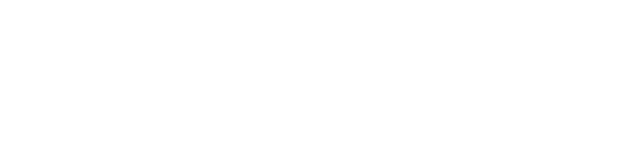
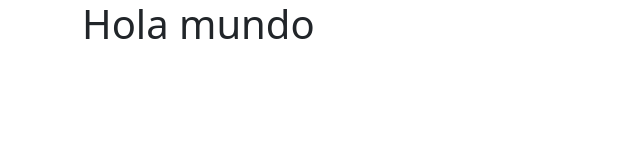
Before and after one commit to wilmerjsp/gitprueba, a plain HTML site: page index.html in a window 1280 px wide. Shown: the whole page, without its empty margins (0-640 px from the left). Drawn offline with nearby package versions, Linux system fonts and the light colour scheme.

Commit message:
hola mundo

```diff
--- a/index.html
+++ b/index.html
@@ -12,6 +12,10 @@
   </head>
   <body>
 
+        <div class="container">
+            <h1>Hola mundo</h1>
+        </div>
+
     <!-- Bootstrap JavaScript Libraries -->
     <script src="https://cdn.jsdelivr.net/npm/@popperjs/core@2.9.2/dist/umd/popper.min.js" integrity="sha384-IQsoLXl5PILFhosVNubq5LC7Qb9DXgDA9i+tQ8Zj3iwWAwPtgFTxbJ8NT4GN1R8p" crossorigin="anonymous"></script>
     <script src="https://cdn.jsdelivr.net/npm/bootstrap@5.0.2/dist/js/bootstrap.min.js" integrity="sha384-cVKIPhGWiC2Al4u+LWgxfKTRIcfu0JTxR+EQDz/bgldoEyl4H0zUF0QKbrJ0EcQF" crossorigin="anonymous"></script>
```
